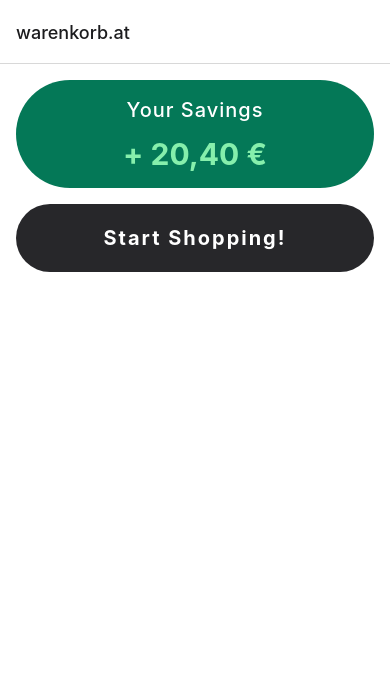
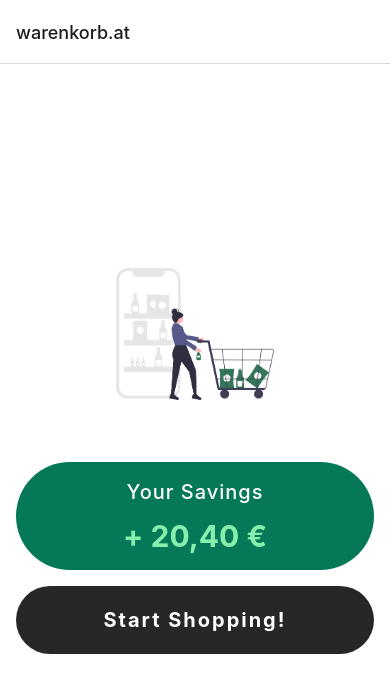
Before and after one commit to bene/warenkorb, a React Native app in the folder apps/mobile/: screen /Home in a window 390 px wide. Shown: the top 692 px of the page. Built offline with nearby package versions, Linux system fonts and the light colour scheme.

Commit message:
Add image to `Home`

```diff
--- a/apps/mobile/package.json
+++ b/apps/mobile/package.json
@@ -8,6 +8,7 @@
     "dev:ios": "expo start --ios"
   },
   "dependencies": {
+    "@react-native-community/slider": "4.4.2",
     "@react-navigation/native": "^6.1.7",
     "@react-navigation/native-stack": "^6.9.13",
     "expo": "~49.0.5",
@@ -15,7 +16,7 @@
     "nativewind": "^2.0.11",
     "react": "18.2.0",
     "react-native": "0.72.3",
-    "@react-native-community/slider": "4.4.2",
+    "react-native-svg": "^13.10.0",
     "react-native-vector-icons": "10.0.0",
     "tailwind-merge": "^1.14.0"
   },
--- a/apps/mobile/src/components/Page.tsx
+++ b/apps/mobile/src/components/Page.tsx
@@ -10,14 +10,14 @@ export function Page({
   const nav = useNavigation<any>();
 
   return (
-    <View className="relative h-max p-4">
+    <View className="relative h-max flex-1 p-4">
       {currentStep !== -1 && (
         <Stepper
           currentIndex={currentStep}
           steps={steps || ["Stores", "My Lists", "Products", "Overview"]}
         />
       )}
-      <View className="flex">{children}</View>
+      <View className="flex flex-1">{children}</View>
     </View>
   );
 }
--- a/apps/mobile/src/pages/Home.tsx
+++ b/apps/mobile/src/pages/Home.tsx
@@ -1,7 +1,9 @@
 import { useNavigation } from "@react-navigation/native";
-import { Text, TouchableOpacity, View } from "react-native";
+import { Image, Text, TouchableOpacity, View } from "react-native";
 import { twMerge } from "tailwind-merge";
+
 import { Page } from "../components/Page";
+import Illustration from "../../assets/illustration_home.png";
 
 export function Home() {
   const nav = useNavigation<any>();
@@ -9,11 +11,17 @@ export function Home() {
   return (
     <>
       <Page currentStep={-1}>
+        <View className="flex flex-1 flex-col justify-center">
+          <View className="mb-12 flex items-center">
+            <Image className="h-40 w-40" source={Illustration} />
+          </View>
           <View className="mb-4 flex items-center justify-center rounded-full bg-emerald-700 p-4">
             <Text className="pb-3 text-xl font-medium tracking-wider text-white">
               Your Savings
             </Text>
-          <Text className=" text-3xl font-bold text-green-300">+ 20,40 €</Text>
+            <Text className=" text-3xl font-bold text-green-300">
+              + 20,40 €
+            </Text>
           </View>
           <TouchableOpacity
             onPress={() => {
@@ -28,6 +36,7 @@ export function Home() {
               Start Shopping!
             </Text>
           </TouchableOpacity>
+        </View>
       </Page>
     </>
   );
--- a/apps/mobile/src/pages/Step1.tsx
+++ b/apps/mobile/src/pages/Step1.tsx
@@ -1,6 +1,5 @@
 import { useNavigation } from "@react-navigation/native";
 import { ContinueButton } from "../components/ContinueButton";
-import { Page } from "../components/Page";
 import Slider from "@react-native-community/slider";
 import { View, Text, Image } from "react-native";
 import { useState } from "react";
```
Also changed, not shown: apps/mobile/assets/illustration_home.png (added), 1 other file (tests, documents, lock files or other folders). Lines whose indentation alone changed are shown as unchanged.
